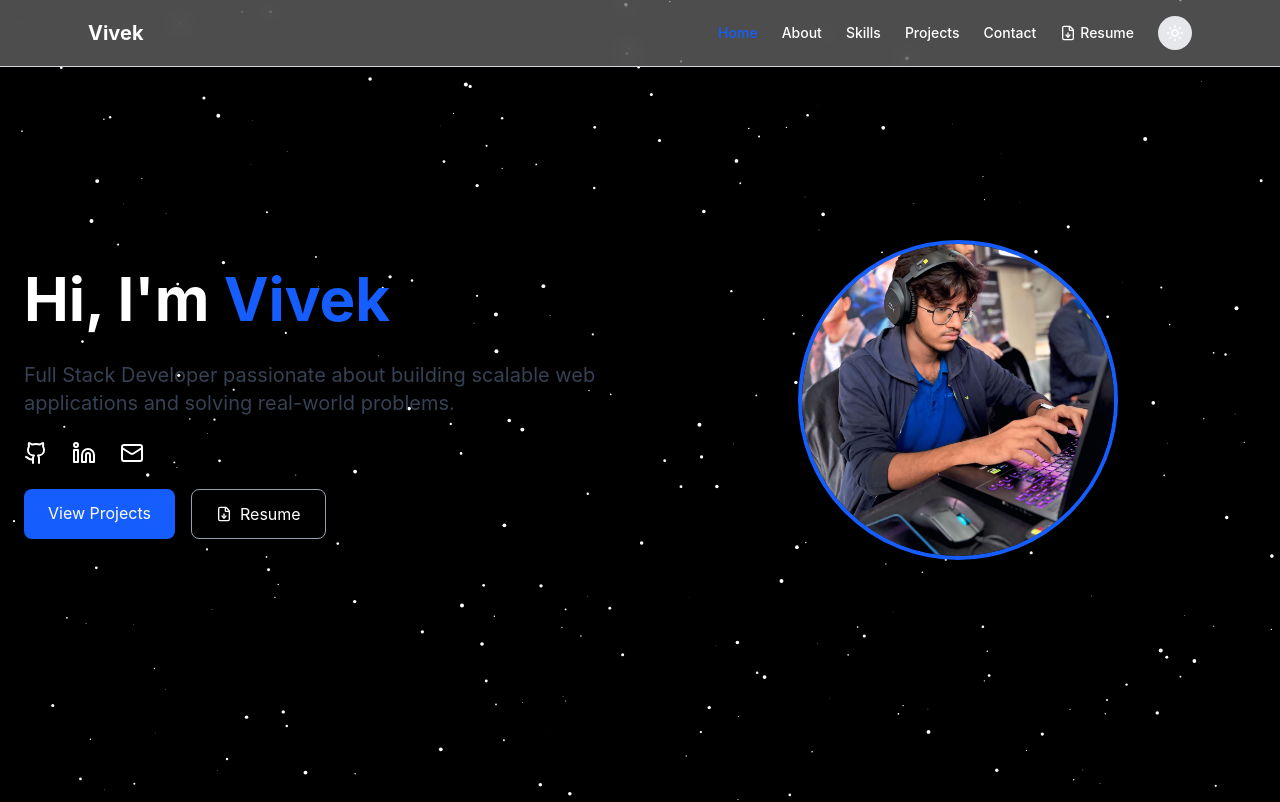
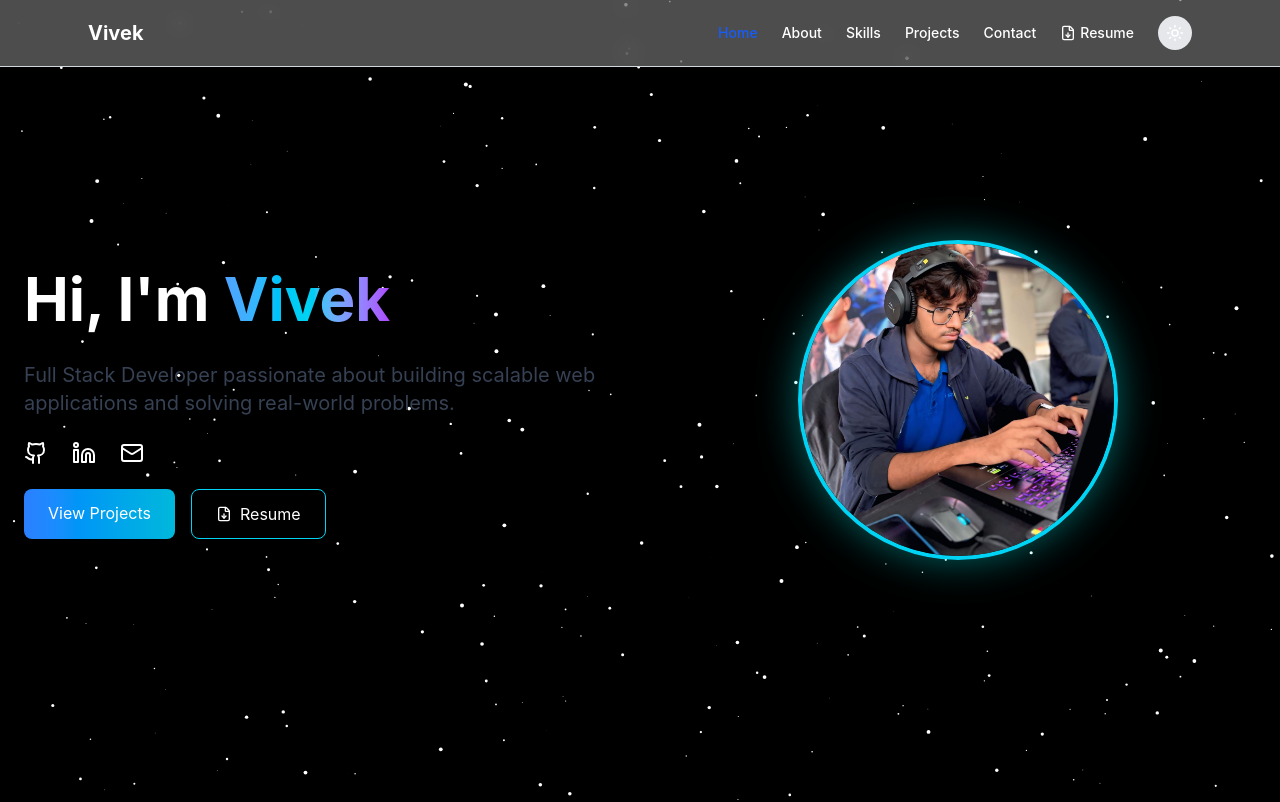
Before and after one commit to saivivekanand27/Portfolio, a React app in the folder frontend/: page / in a window 1280 px wide. Shown: the top 802 px of the page. Built offline with nearby package versions, Linux system fonts and the light colour scheme; the HTML template or start-up script is replaced by a standard one.

Commit message:
Updated Hero section - premium cosmic styling

```diff
--- a/frontend/src/components/Hero.jsx
+++ b/frontend/src/components/Hero.jsx
@@ -1,6 +1,6 @@
 import useFadeIn from "../useFadeIn";
 import { Github, Linkedin, Mail, FileDown } from "lucide-react";
-import vivekImg from "../assets/vivek.jpeg";   // ✅ Correct image import
+import vivekImg from "../assets/vivek.jpeg";
 
 export default function Hero() {
   const ref = useFadeIn();
@@ -18,7 +18,7 @@ export default function Hero() {
 
           <h1 className="text-4xl md:text-6xl font-bold mb-6 leading-tight">
             Hi, I'm{" "}
-            <span className="text-blue-600 dark:text-yellow-400">
+            <span className="bg-gradient-to-r from-blue-400 via-cyan-400 to-purple-500 bg-clip-text text-transparent">
               Vivek
             </span>
           </h1>
@@ -34,7 +34,7 @@ export default function Hero() {
               href="https://github.com/yourusername"
               target="_blank"
               rel="noreferrer"
-              className="hover:text-blue-600 dark:hover:text-yellow-400 transition"
+              className="hover:text-cyan-400 transition duration-300"
             >
               <Github />
             </a>
@@ -43,14 +43,14 @@ export default function Hero() {
               href="https://linkedin.com/in/yourprofile"
               target="_blank"
               rel="noreferrer"
-              className="hover:text-blue-600 dark:hover:text-yellow-400 transition"
+              className="hover:text-cyan-400 transition duration-300"
             >
               <Linkedin />
             </a>
 
             <a
               href="mailto:namsanivivekanand@gmail.com"
-              className="hover:text-blue-600 dark:hover:text-yellow-400 transition"
+              className="hover:text-cyan-400 transition duration-300"
             >
               <Mail />
             </a>
@@ -60,7 +60,7 @@ export default function Hero() {
           <div className="flex flex-col sm:flex-row gap-4 justify-center md:justify-start">
             <a
               href="#projects"
-              className="px-6 py-3 bg-blue-600 text-white rounded-lg hover:scale-105 transition"
+              className="px-6 py-3 bg-gradient-to-r from-blue-500 to-cyan-500 text-white rounded-lg hover:scale-105 transition duration-300 shadow-lg"
             >
               View Projects
             </a>
@@ -68,7 +68,7 @@ export default function Hero() {
             <a
               href="/resume.pdf"
               download
-              className="px-6 py-3 border border-gray-400 dark:border-gray-600 rounded-lg hover:bg-gray-200 dark:hover:bg-gray-800 transition flex items-center gap-2 justify-center"
+              className="px-6 py-3 border border-cyan-400 rounded-lg hover:bg-cyan-400/10 transition duration-300 flex items-center gap-2 justify-center"
             >
               <FileDown size={16} />
               Resume
@@ -81,7 +81,10 @@ export default function Hero() {
           <img
             src={vivekImg}
             alt="Vivek"
-            className="w-64 h-64 md:w-80 md:h-80 object-cover rounded-full border-4 border-blue-600 dark:border-yellow-400 shadow-lg"
+            className="w-64 h-64 md:w-80 md:h-80 object-cover rounded-full
+                       border-4 border-cyan-400
+                       shadow-[0_0_40px_rgba(0,255,255,0.4)]
+                       hover:scale-105 transition duration-500"
           />
         </div>
 
```
